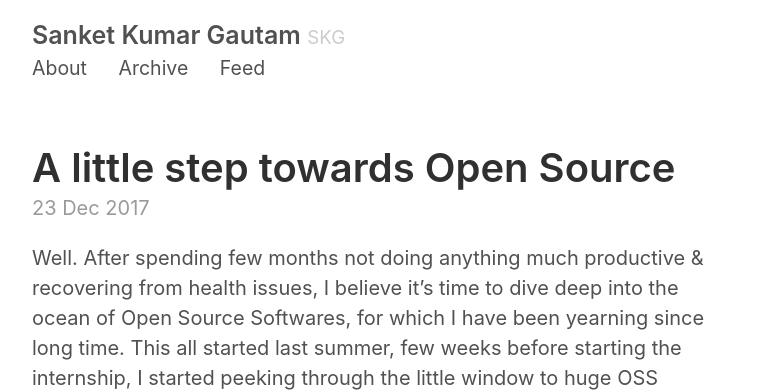
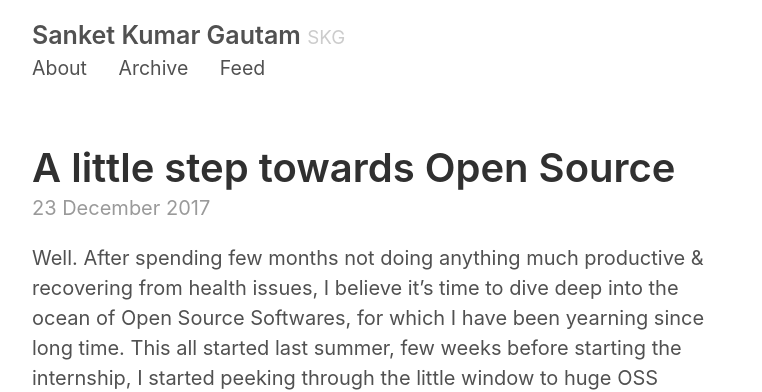
Before and after one commit to sanketgautam/sanketgautam.github.io, a Jekyll site: the page built from index.html, in a window 1280 px wide. Shown: the top 392 px of the page, without its empty margins (258-1020 px from the left). Built offline with Jekyll 4.4.1, drawn with Linux system fonts in a browser that asks for light colours; the list of posts is cut into pages by our own code.

Commit message:
minor UI tweaks

```diff
--- a/index.html
+++ b/index.html
@@ -12,7 +12,7 @@
       </a>
     </h1>
 
-    <time datetime="{{ post.date | date_to_xmlschema }}" class="post-date">{{ post.date | date_to_string }}</time>
+    <time datetime="{{ post.date | date_to_xmlschema }}" class="post-date">{{ post.date | date_to_long_string }}</time>
 
     {{ post.content }}
   </article>
```
Also changed, not shown: archive.md (+1 -1 lines).
